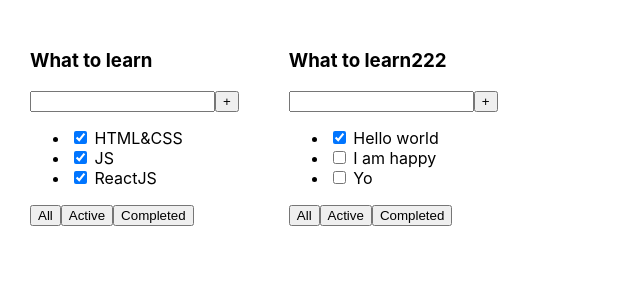
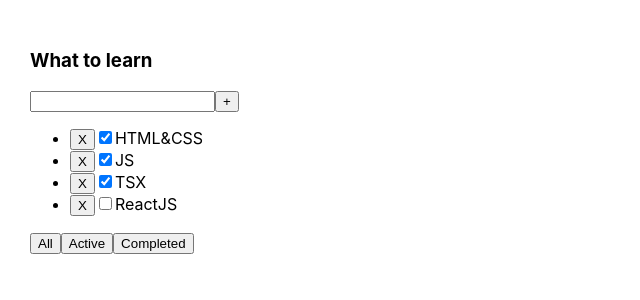
Before and after one commit to Roman-Likhomanov/todo, a React (Create React App) app: page / in a window 1280 px wide. Shown: the top 300 px of the page, without its empty margins (0-640 px from the left). Built offline with nearby package versions, Linux system fonts and the light colour scheme.

Commit message:
Lesson-2

```diff
--- a/src/App.tsx
+++ b/src/App.tsx
@@ -1,25 +1,40 @@
-import React from 'react';
+import React, {useState} from 'react';
 import './App.css';
-import { Todolist } from './Todolist';
+import {Todolist} from './Todolist';
 
 function App() {
 
-    const tasks1 = [
-        {id:1, title:'HTML&CSS', isDone:true},
-        {id:2, title:'JS', isDone:true},
-        {id:3, title:'ReactJS', isDone:true}
-    ]
+    let [tasks1, setTask1] = useState([
+        {id: 1, title: 'HTML&CSS', isDone: true},
+        {id: 2, title: 'JS', isDone: true},
+        {id: 3, title: 'TSX', isDone: true},
+        {id: 4, title: 'ReactJS', isDone: false}
+    ]);
 
-    const tasks2 = [
-        {id:1, title:'Hello world', isDone:true},
-        {id:2, title:'I am happy', isDone:false},
-        {id:3, title:'Yo', isDone:false}
-    ]
+    const removeTask = (taskId: number) => {
+        tasks1 = tasks1.filter((el) => el.id !== taskId);
+        setTask1(tasks1);
+    }
+
+    // const[filterValue, setFilterValue] = useState('All')
+    //
+    // const changeFilter = (value:filterValueType) => {
+    //     setFilterValue(value)
+    // }
+    //
+    // let filteredTasks = tasks1
+    // if(filterValue==='Active'){filteredTasks = tasks1.filter(el => el.isDone === true)}
+    // if (filterValue==='Completed'){filteredTasks = tasks1.filter(el => el.isDone === false) }
+
 
     return (
         <div className="App">
-            <Todolist title={'What to learn'} tasks={tasks1}/>
-            <Todolist title={'What to learn222'} tasks={tasks2}/>
+            <Todolist
+                title={'What to learn'}
+                tasks={tasks1}
+                removeTask={removeTask}
+                // changeFilter={changeFilter}
+            />
         </div>
     );
 }
--- a/src/Todolist.tsx
+++ b/src/Todolist.tsx
@@ -1,8 +1,12 @@
-import React from 'react';
+import React, {useState} from 'react';
+
+type filterValueType = 'All'|'Active'|'Completed';
 
 type TodolistPropsType = {
     title: string | number;
     tasks: Array<TasksPropsType>;
+    removeTask: (taskId:number)=>void;
+    // changeFilter:(value:filterValueType)=>void;
 }
 
 type TasksPropsType = {
@@ -13,6 +17,16 @@ type TasksPropsType = {
 
 export const Todolist = (props: TodolistPropsType) => {
 
+    const[filterValue, setFilterValue] = useState('All')
+
+    const changeFilter = (value:filterValueType) => {
+        setFilterValue(value)
+    }
+
+    let filteredTasks = props.tasks
+    if(filterValue==='Active'){filteredTasks = props.tasks.filter(el => el.isDone === true)}
+    if (filterValue==='Completed'){filteredTasks = props.tasks.filter(el => el.isDone === false) }
+
     return <div>
         <h3>{props.title}</h3>
         <div>
@@ -20,17 +34,21 @@ export const Todolist = (props: TodolistPropsType) => {
             <button>+</button>
         </div>
         <ul>
-            {props.tasks.map(el => {
+            {filteredTasks.map((el, index) => {
                 return (
-                    <li key={el.id}><input type="checkbox" checked={el.isDone}/> <span>{el.title}</span></li>
-                )
+                    <li key={el.id}>
+                        <button onClick={() =>props.removeTask(el.id)}>X</button>
+                        <input type="checkbox" checked={el.isDone}/>
+                        <span>{el.title}</span>
+                    </li>
+            )
             })
             }
         </ul>
         <div>
-            <button>All</button>
-            <button>Active</button>
-            <button>Completed</button>
+            <button onClick={() =>changeFilter('All')}>All</button>
+            <button onClick={() =>changeFilter('Active')}>Active</button>
+            <button onClick={() =>changeFilter('Completed')}>Completed</button>
         </div>
     </div>
 }
```
Also changed, not shown: src/setupTests.ts (deleted, +0 -5 lines).
